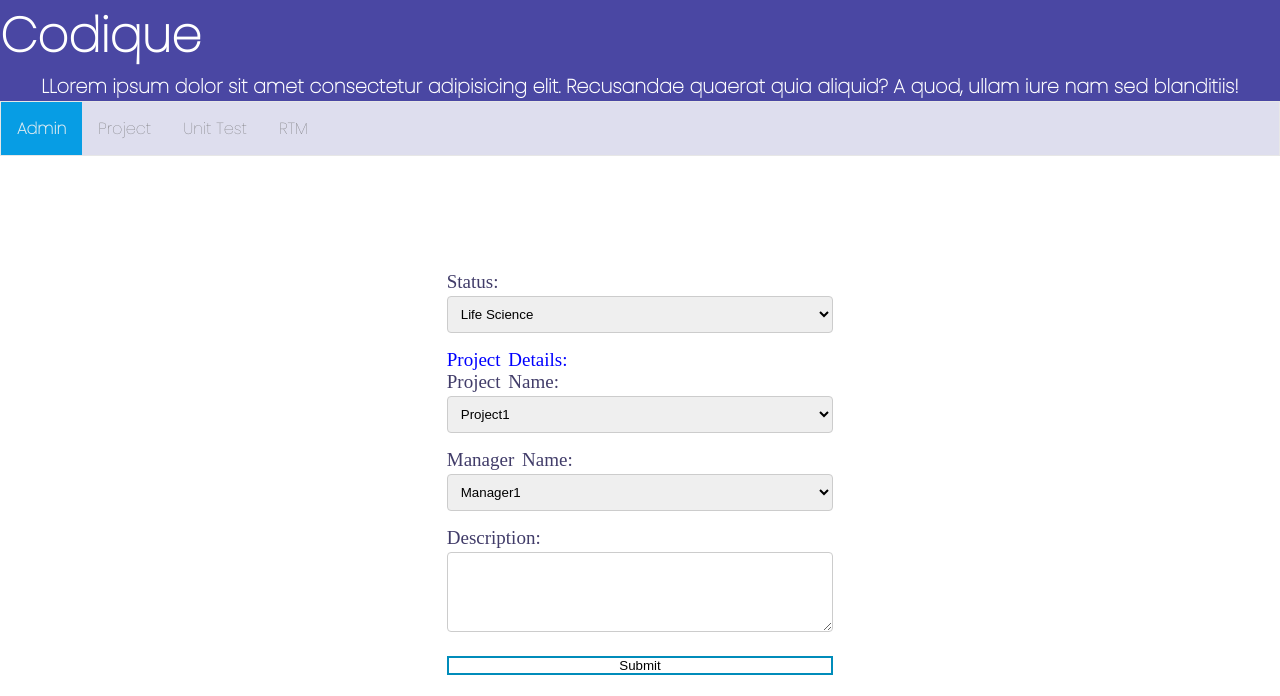
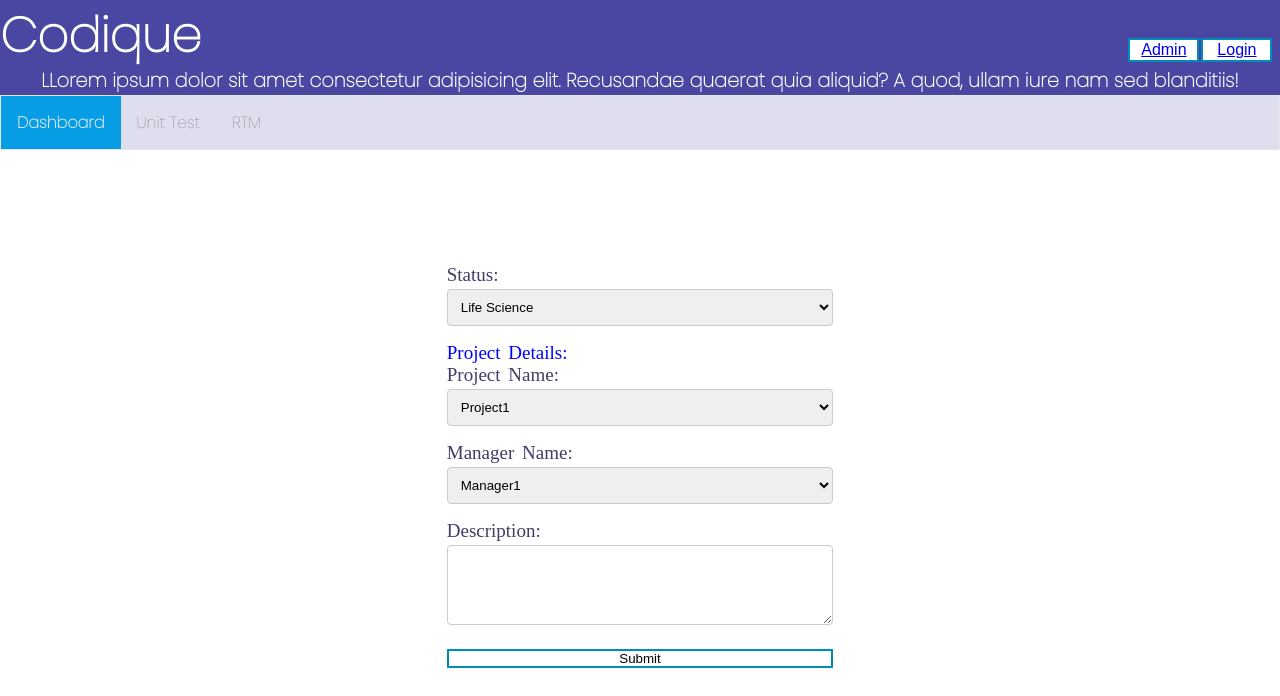
Before and after one commit to GunjanSharma9517/Codique, a Flask app: template templates/dashboard2.html in a window 1280 px wide. Shown: the top 696 px of the page. Run offline with Flask 2, Linux system fonts and the light colour scheme; the template is opened without the code that fills it, so the values that code supplies are empty.

Commit message:
Add files via upload

```diff
--- a/templates/dashboard2.html
+++ b/templates/dashboard2.html
@@ -22,15 +22,21 @@
 <body>
 	<header>
         <div class="req-logo">Codique</div>
-        <div class="req-text">
+       	<div class="adminBtn" style="margin-top: -3%;margin-left: 88%;">
+		<button type="button" class="done btn" style="padding: 1px;width: 71px;"><a href = "admin.html">Admin</a></button>
+	<button type="button" class="done btn" style="padding: 1px;width: 71px;
+    margin-left: -3%;" ><a href ="index2.html">Login</a></button>
+		</div>
+		 <div class="req-text">
         <p>LLorem ipsum dolor sit amet consectetur adipisicing elit. Recusandae quaerat quia aliquid? A quod, ullam iure nam sed blanditiis! </p>
-    </div>
+
+   </div>
+
 	<div class="navbar">
 	<ul>
-	<li><a class="active" href="index.html"><span>Admin</span></a></li>
-	<li><a href="dashboard.html"><span>Project</span></a></li>
+	<li><a class="active" href="dashboard2.html"><span>Dashboard</span></a></li>
 	<li><a href="unittest2.html"><span>Unit Test</span></a>	</li>
-	<li><a href="requirement.html"><span>RTM</span></a></li>
+	<li><a href="requirement2.html"><span>RTM</span></a></li>
 	</ul>
 
 </div>
```
